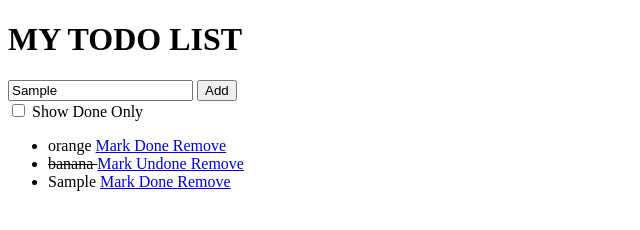
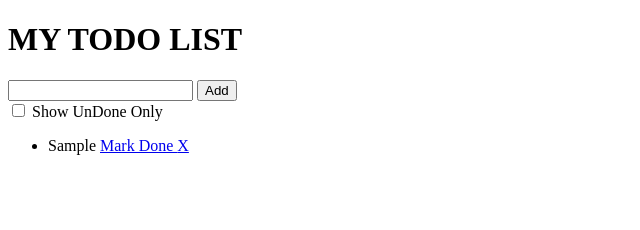
Before and after one commit to Oanhlevn/To-do-List, a plain HTML site: page index.html in a window 1280 px wide. Both pictures are taken after typing "Sample" into the empty fields and a click on the button "Add". Shown: the whole page, without its empty margins (0-640 px from the left). Drawn offline with Linux system fonts and the light colour scheme.

Commit message:
update Milestone 9

```diff
--- a/index.html
+++ b/index.html
@@ -14,7 +14,7 @@
 </h1>
 <input id="textbox" type="text">
 <button id="addbutton">Add</button> <br>
-<input id="doneonly" type="checkbox"> Show Done Only </input>
+<input id="doneonly" type="checkbox"> Show UnDone Only </input>
 <ul id="todolist">
 
 </ul>
--- a/todolist.js
+++ b/todolist.js
@@ -2,40 +2,53 @@ let MasterTodoList = [];
 let addBtn = document.getElementById("addbutton");
 let txtBox = document.getElementById("textbox");
 let todoList = document.getElementById("todolist");
-let doneOnly = document. getElementById("doneonly");
+let doneOnly = document.getElementById("doneonly");
 
 
-function addList()
-{
-let todoitem =
-{ text: txtBox.value , isdone: false}
+function addList() {
+    let todoitem =
+        { text: txtBox.value, isdone: false }
 
-MasterTodoList.push(todoitem);
-   render() ;
+    MasterTodoList.push(todoitem);
+    render();
+    txtBox.value="";
 }
-let hasbeendone = (i) => { MasterTodoList[i].isdone = ! MasterTodoList[i].isdone; render()}
+let hasbeendone = (i) => { MasterTodoList[i].isdone = !MasterTodoList[i].isdone; render(); }
 
-let render = function()
- {
+let render = function () {
+    let undonearr;
+    if (checked) {
+        undonearr = MasterTodoList.filter(item => item.isdone == false);
+        todoList.innerHTML = undonearr.map((todo, i) => {
+            return `<li> ${todo.text} <a href='#' onclick='hasbeendone(${i})'> Mark Done </a> </span> <a href='#' onclick='remove(${i})'> X  </a> </li>`;
+        }).join(" ");
+    }
 
-    todoList.innerHTML = MasterTodoList.map((todo, i) =>
-    { if (todo.isdone)
-     { return `<li> <s> ${todo.text} </s> <a href='#' onclick='hasbeendone(${i})'> Mark Undone </a> <a href='#' onclick='remove(${i})'> Remove </a> </li>`;
-     }
-     else {return `<li> ${todo.text} <a href='#' onclick='hasbeendone(${i})'> Mark Done </a> <a href='#' onclick='remove(${i})'> Remove </a> </li>`;
-     }
-} ).join(" ");}
+    else {
+        todoList.innerHTML = MasterTodoList.map((todo, i) => {
+            if (todo.isdone) {
+                return `<li> <s> ${todo.text} </s> <a href='#' onclick='hasbeendone(${i})'> Mark Undone </a> <a href='#' onclick='remove(${i})'> Remove </a> </li>`;
+            }
+            else {
+                return `<li> ${todo.text} <a href='#' onclick='hasbeendone(${i})'> Mark Done </a> <a href='#' onclick='remove(${i})'> X </a> </li>`;
+            }
+        }).join(" ");
+    }
+}
 
 
 function remove(i) {
-    MasterTodoList.splice(i,1);
-    render();  }
+    MasterTodoList.splice(i, 1);
+    render();
+}
+let checked = false;
 
+function showundone() {
+    if (doneOnly.checked) { checked = true; render(); }
+    else { checked = false; render(); }
+}
 
+addBtn.addEventListener("click", addList);
+doneOnly.addEventListener("change", showundone);
 
-addBtn.addEventListener("click",addList);
-//doneOnly.addEventListener ("checked", showundone);
-
-MasterTodoList = [{text: 'orange', isdone: false}, {text:'banana', isdone: true}];
-
-console.log(MasterTodoList);
+//localStorage.setItem('Masterlist', MasterTodoList);
```
